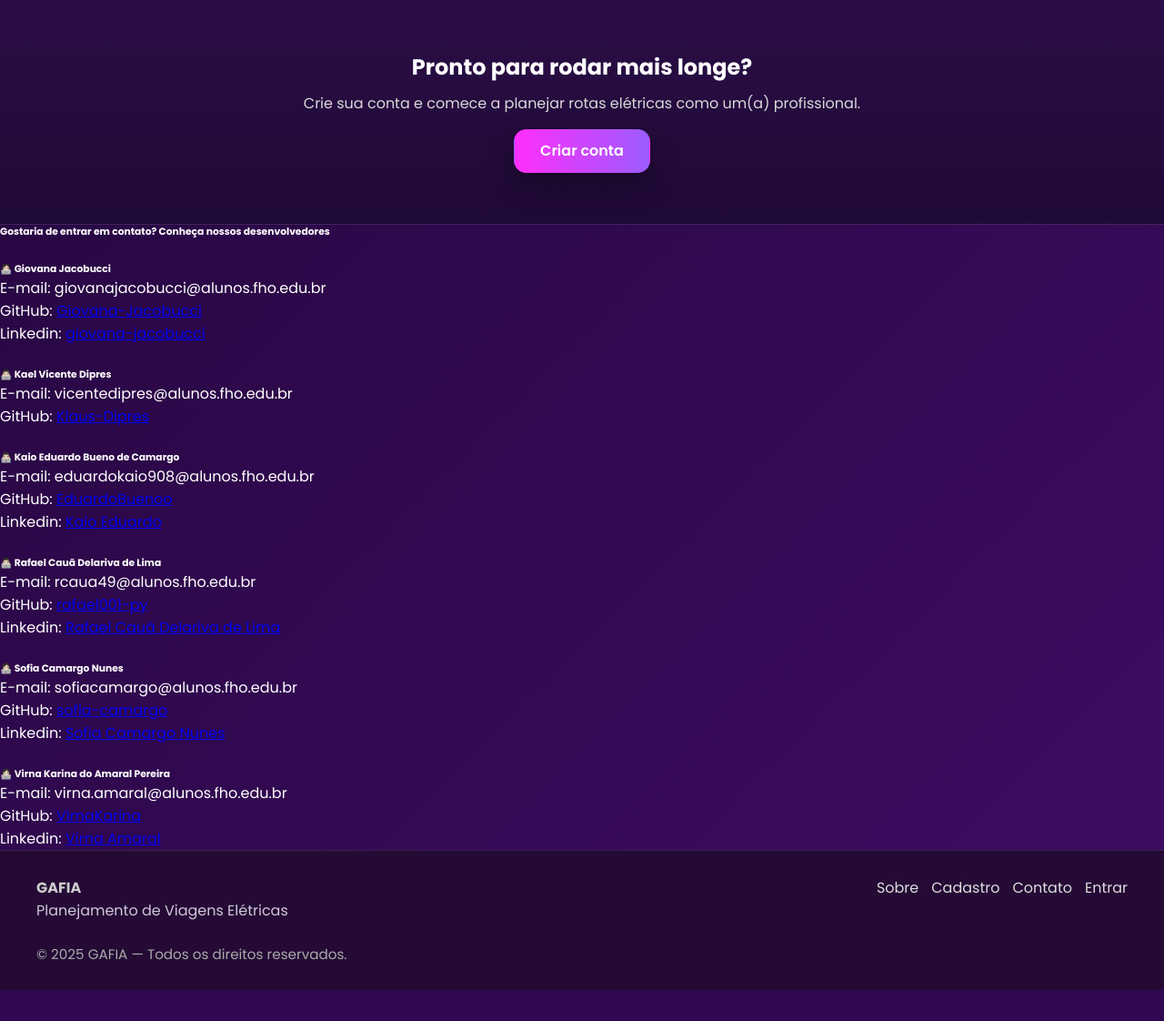
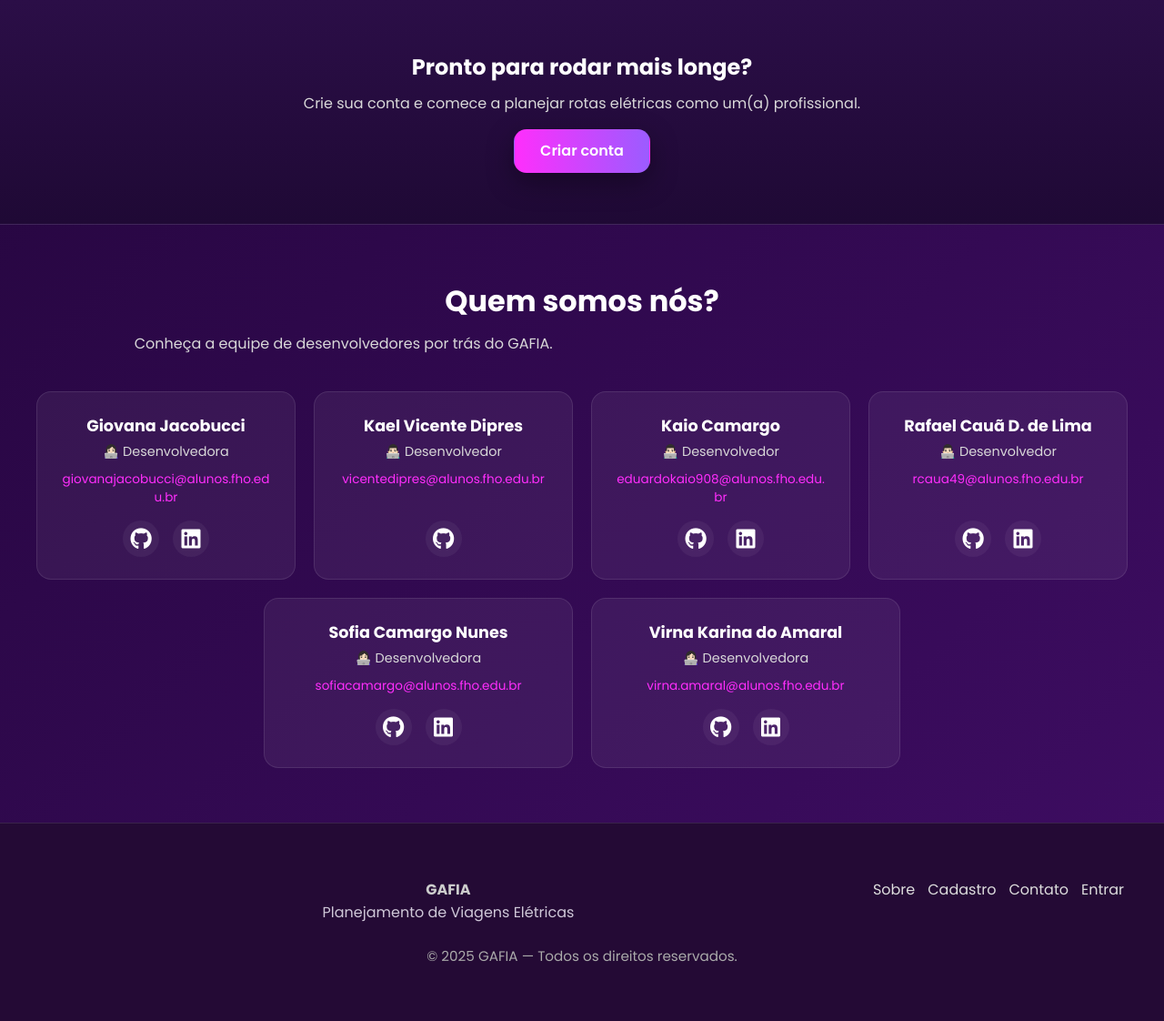
Before and after one commit to sofia-camargo/siteGafia, a PHP site: page / in a window 1280 px wide. Shown: the part 1030-2152 px from the top of the page at 91% size. Before the commit the page ends 2118 px from the top, so only its background shows below. Run offline with PHP 8.4, Linux system fonts and the light colour scheme.

Commit message:
Layout dos Contatos e Logo
Design dos contatos e logo no site Gafia

```diff
--- a/index.html
+++ b/index.html
@@ -9,7 +9,9 @@
   <link rel="preconnect" href="https://fonts.googleapis.com">
   <link href="https://fonts.googleapis.com/css2?family=Poppins:wght@400;600;700&display=swap" rel="stylesheet">
 
+  <link href="https://cdnjs.cloudflare.com/ajax/libs/font-awesome/6.5.0/css/all.min.css" rel="stylesheet">
   <link rel="stylesheet" href="src/style/style.css" />
+  <link rel="icon" href="src/img/Gafialogo.png" type="image/png">
 </head>
 <body>
   <div class="layout">
@@ -80,10 +82,7 @@
         <p>Interface moderna, responsiva e pensada para uso em viagens.</p>
       </article>
     </div>
-
-    <!-- ===== CARROSSEL DE DESTAQUES ===== -->
 <!-- ===== CARROSSEL INFINITO ===== -->
-<!-- ===== CARROSSEL INFINITO DE IMAGENS ===== -->
 <div class="infinite-carousel">
   <div class="infinite-track">
     <div class="img-card">
@@ -125,40 +124,107 @@
       <a href="cadastro.html" class="btn btn-primary btn-lg">Criar conta</a>
     </div>
   </section>
-  <section id="contato">
+  <section id="contato" class="section container">
+    <div class="contact-header">
+        <h2>Quem somos nós?</h2>
+        <p class="section-lead">Conheça a equipe de desenvolvedores por trás do GAFIA.</p>
+    </div>
 
-        <h6>Gostaria de entrar em contato? Conheça nossos desenvolvedores</h6>
-        <ul>
-            <br>
-            <h6><b>👩🏻‍💻 Giovana Jacobucci</b></h6>
-            <li>E-mail: giovanajacobucci@alunos.fho.edu.br</li>
-            <li>GitHub: <a href="https://github.com/Giovana-Jacobucci">Giovana-Jacobucci</a></li>
-            <li>Linkedin: <a href="https://www.linkedin.com/in/giovana-jacobucci/" target="_blank">giovana-jacobucci</a></li>
-            <br>
-            <h6><b>👨🏻‍💻 Kael Vicente Dipres</b></h6>
-            <li>E-mail: vicentedipres@alunos.fho.edu.br</li>
-            <li>GitHub: <a href="https://github.com/Klaus-Dipres">Klaus-Dipres</a></li>
-            <br>
-            <h6><b>👨🏻‍💻 Kaio Eduardo Bueno de Camargo</b></h6>
-            <li>E-mail: eduardokaio908@alunos.fho.edu.br</li>
-            <li>GitHub: <a href="https://github.com/EduardoBuenoo">EduardoBuenoo</a></li>
-            <li>Linkedin: <a href="https://www.linkedin.com/in/kaio-eduardo-5a8993322/" target="_blank">Kaio Eduardo</a></li>
-            <br>
-            <h6><b>👨🏻‍💻 Rafael Cauã Delariva de Lima</b></h6>
-            <li>E-mail: rcaua49@alunos.fho.edu.br</li>
-            <li>GitHub: <a href="https://github.com/rafael001-py">rafael001-py</a></li>
-            <li>Linkedin: <a href="https://www.linkedin.com/in/rafael-caua-delariva-de-lima-80b9b6304/" target="_blank">Rafael Cauã Delariva de Lima</a></li>
-            <br>
-            <h6><b>👩🏻‍💻 Sofia Camargo Nunes</b></h6>
-            <li>E-mail: sofiacamargo@alunos.fho.edu.br</li>
-            <li>GitHub: <a href="https://github.com/sofia-camargo">sofia-camargo</a></li>
-            <li>Linkedin: <a href="https://www.linkedin.com/in/sofia-camargo-nunes-a64185304/" target="_blank">Sofia Camargo Nunes</a></li>
-            <br>
-            <h6><b>👩🏻‍💻 Virna Karina do Amaral Pereira</b></h6>
-            <li>E-mail: virna.amaral@alunos.fho.edu.br</li>
-            <li>GitHub: <a href="https://github.com/VirnaKarina">VirnaKarina</a></li>
-            <li>Linkedin: <a href="https://www.linkedin.com/in/virna-amaral-39018b298/" target="_blank">Virna Amaral</a></li>
-        </ul>
+    <div class="team-grid">
+
+        <article class="dev-card">
+            <div class="dev-info">
+                <h3>Giovana Jacobucci</h3>
+                <span class="dev-role">👩🏻‍💻 Desenvolvedora</span>
+                <a href="mailto:giovanajacobucci@alunos.fho.edu.br" class="dev-email">giovanajacobucci@alunos.fho.edu.br</a>
+            </div>
+            <div class="dev-social">
+                <a href="https://github.com/Giovana-Jacobucci" target="_blank" aria-label="GitHub">
+                    <i class="fa-brands fa-github"></i>
+                </a>
+                <a href="https://www.linkedin.com/in/giovana-jacobucci/" target="_blank" aria-label="LinkedIn">
+                    <i class="fa-brands fa-linkedin"></i>
+                </a>
+            </div>
+        </article>
+
+        <article class="dev-card">
+            <div class="dev-info">
+                <h3>Kael Vicente Dipres</h3>
+                <span class="dev-role">👨🏻‍💻 Desenvolvedor</span>
+                <a href="mailto:vicentedipres@alunos.fho.edu.br" class="dev-email">vicentedipres@alunos.fho.edu.br</a>
+            </div>
+            <div class="dev-social">
+                <a href="https://github.com/Klaus-Dipres" target="_blank" aria-label="GitHub">
+                    <i class="fa-brands fa-github"></i>
+                </a>
+                </div>
+        </article>
+
+        <article class="dev-card">
+            <div class="dev-info">
+                <h3>Kaio Camargo</h3>
+                <span class="dev-role">👨🏻‍💻 Desenvolvedor</span>
+                <a href="mailto:eduardokaio908@alunos.fho.edu.br" class="dev-email">eduardokaio908@alunos.fho.edu.br</a>
+            </div>
+            <div class="dev-social">
+                <a href="https://github.com/EduardoBuenoo" target="_blank" aria-label="GitHub">
+                    <i class="fa-brands fa-github"></i>
+                </a>
+                <a href="https://www.linkedin.com/in/kaio-eduardo-5a8993322/" target="_blank" aria-label="LinkedIn">
+                    <i class="fa-brands fa-linkedin"></i>
+                </a>
+            </div>
+        </article>
+
+        <article class="dev-card">
+            <div class="dev-info">
+                <h3>Rafael Cauã D. de Lima</h3>
+                <span class="dev-role">👨🏻‍💻 Desenvolvedor</span>
+                <a href="mailto:rcaua49@alunos.fho.edu.br" class="dev-email">rcaua49@alunos.fho.edu.br</a>
+            </div>
+            <div class="dev-social">
+                <a href="https://github.com/rafael001-py" target="_blank" aria-label="GitHub">
+                    <i class="fa-brands fa-github"></i>
+                </a>
+                <a href="https://www.linkedin.com/in/rafael-caua-delariva-de-lima-80b9b6304/" target="_blank" aria-label="LinkedIn">
+                    <i class="fa-brands fa-linkedin"></i>
+                </a>
+            </div>
+        </article>
+
+        <article class="dev-card">
+            <div class="dev-info">
+                <h3>Sofia Camargo Nunes</h3>
+                <span class="dev-role">👩🏻‍💻 Desenvolvedora</span>
+                <a href="mailto:sofiacamargo@alunos.fho.edu.br" class="dev-email">sofiacamargo@alunos.fho.edu.br</a>
+            </div>
+            <div class="dev-social">
+                <a href="https://github.com/sofia-camargo" target="_blank" aria-label="GitHub">
+                    <i class="fa-brands fa-github"></i>
+                </a>
+                <a href="https://www.linkedin.com/in/sofia-camargo-nunes-a64185304/" target="_blank" aria-label="LinkedIn">
+                    <i class="fa-brands fa-linkedin"></i>
+                </a>
+            </div>
+        </article>
+
+        <article class="dev-card">
+            <div class="dev-info">
+                <h3>Virna Karina do Amaral</h3>
+                <span class="dev-role">👩🏻‍💻 Desenvolvedora</span>
+                <a href="mailto:virna.amaral@alunos.fho.edu.br" class="dev-email">virna.amaral@alunos.fho.edu.br</a>
+            </div>
+            <div class="dev-social">
+                <a href="https://github.com/VirnaKarina" target="_blank" aria-label="GitHub">
+                    <i class="fa-brands fa-github"></i>
+                </a>
+                <a href="https://www.linkedin.com/in/virna-amaral-39018b298/" target="_blank" aria-label="LinkedIn">
+                    <i class="fa-brands fa-linkedin"></i>
+                </a>
+            </div>
+        </article>
+
     </div>
 </section>
 
--- a/login.html
+++ b/login.html
@@ -5,6 +5,7 @@
   <meta name="viewport" content="width=device-width, initial-scale=1.0">
   <title>Login - Planejamento de Viagens</title>
   <link rel="stylesheet" href="src/style/login.css">
+  <link rel="icon" href="src/img/Gafialogo.png" type="image/png">
 </head>
 <body>
   <div class="login-container">
--- a/perfil.html
+++ b/perfil.html
@@ -7,6 +7,7 @@
 
   <link href="https://cdnjs.cloudflare.com/ajax/libs/font-awesome/6.5.0/css/all.min.css" rel="stylesheet">
   <link rel="stylesheet" href="src/style/perfil.css">
+  <link rel="icon" href="src/img/Gafialogo.png" type="image/png">
 </head>
 <body>
 
--- a/src/style/style.css
+++ b/src/style/style.css
@@ -460,3 +460,116 @@ a:focus-visible{
   .img-card img { height: 160px; }
   .infinite-track { animation-duration: 45s; }
 }
+
+/* ===== SEÇÃO DE CONTATO / EQUIPE ===== */
+
+/* Estiliza o container principal para centralizar */
+#contato {
+    padding: 60px 20px;
+    text-align: center;
+}
+
+#contato h2 {
+    font-size: 2rem;
+    margin-bottom: 10px;
+    color: #fff;
+}
+
+/* Container que organiza os cards em grade (Grid) */
+/* ===== SEÇÃO EQUIPE (FLEXBOX PARA CENTRALIZAR) ===== */
+
+.team-grid {
+    display: flex;             /* Mudamos de Grid para Flex */
+    flex-wrap: wrap;           /* Permite quebrar linha */
+    justify-content: center;   /* O SEGREDO: Centraliza tudo horizontalmente */
+    gap: 20px;
+    margin-top: 40px;
+    max-width: 1200px;         /* Limite de largura geral para não ficar muito espalhado */
+    margin-left: auto;         /* Centraliza o container na tela */
+    margin-right: auto;
+}
+
+.dev-card {
+    /* Controle de tamanho dos cards */
+    flex: 1 1 280px;          /* Cresce (1), Encolhe (1), Base (280px) */
+    max-width: 340px;         /* Impede que o card fique gigante em telas largas */
+
+    /* Estilo "Vidro" igual ao anterior */
+    background: var(--card);
+    border: 1px solid var(--stroke);
+    border-radius: var(--radius);
+    padding: 24px;
+    display: flex;
+    flex-direction: column;
+    align-items: center;
+    text-align: center;
+    transition: all 0.3s ease;
+    position: relative;
+    overflow: hidden;
+}
+
+/* O resto continua igual... */
+.dev-card:hover {
+    transform: translateY(-5px);
+    box-shadow: var(--shadow);
+    background: rgba(255, 255, 255, 0.08);
+    border-color: rgba(255, 255, 255, 0.2);
+}
+
+/* ... (Mantenha os estilos de .dev-info, .dev-email, .dev-social que passei antes) */
+
+/* Nome do desenvolvedor */
+.dev-info h3 {
+    font-size: 1.1rem;
+    margin-bottom: 5px;
+    color: #fff;
+}
+
+/* Cargo (Desenvolvedor) */
+.dev-role {
+    font-size: 0.9rem;
+    color: var(--muted);
+    margin-bottom: 10px;
+    display: block;
+}
+
+/* Email */
+.dev-email {
+    font-size: 0.85rem;
+    color: var(--brand); /* Cor roxa do seu tema */
+    text-decoration: none;
+    margin-bottom: 15px;
+    display: block;
+    word-break: break-all; /* Evita que email grande quebre o layout */
+}
+
+.dev-email:hover {
+    text-decoration: underline;
+}
+
+/* Área dos ícones (GitHub/LinkedIn) */
+.dev-social {
+    display: flex;
+    gap: 15px;
+    justify-content: center;
+    margin-top: auto; /* Empurra os ícones para o final do card */
+}
+
+.dev-social a {
+    color: #fff;
+    font-size: 1.5rem;
+    width: 40px;
+    height: 40px;
+    display: flex;
+    align-items: center;
+    justify-content: center;
+    border-radius: 50%;
+    background: rgba(255, 255, 255, 0.05);
+    transition: 0.3s;
+    text-decoration: none;
+}
+
+.dev-social a:hover {
+    background: var(--brand); /* Fundo roxo ao passar o mouse */
+    transform: scale(1.1);
+}
```
